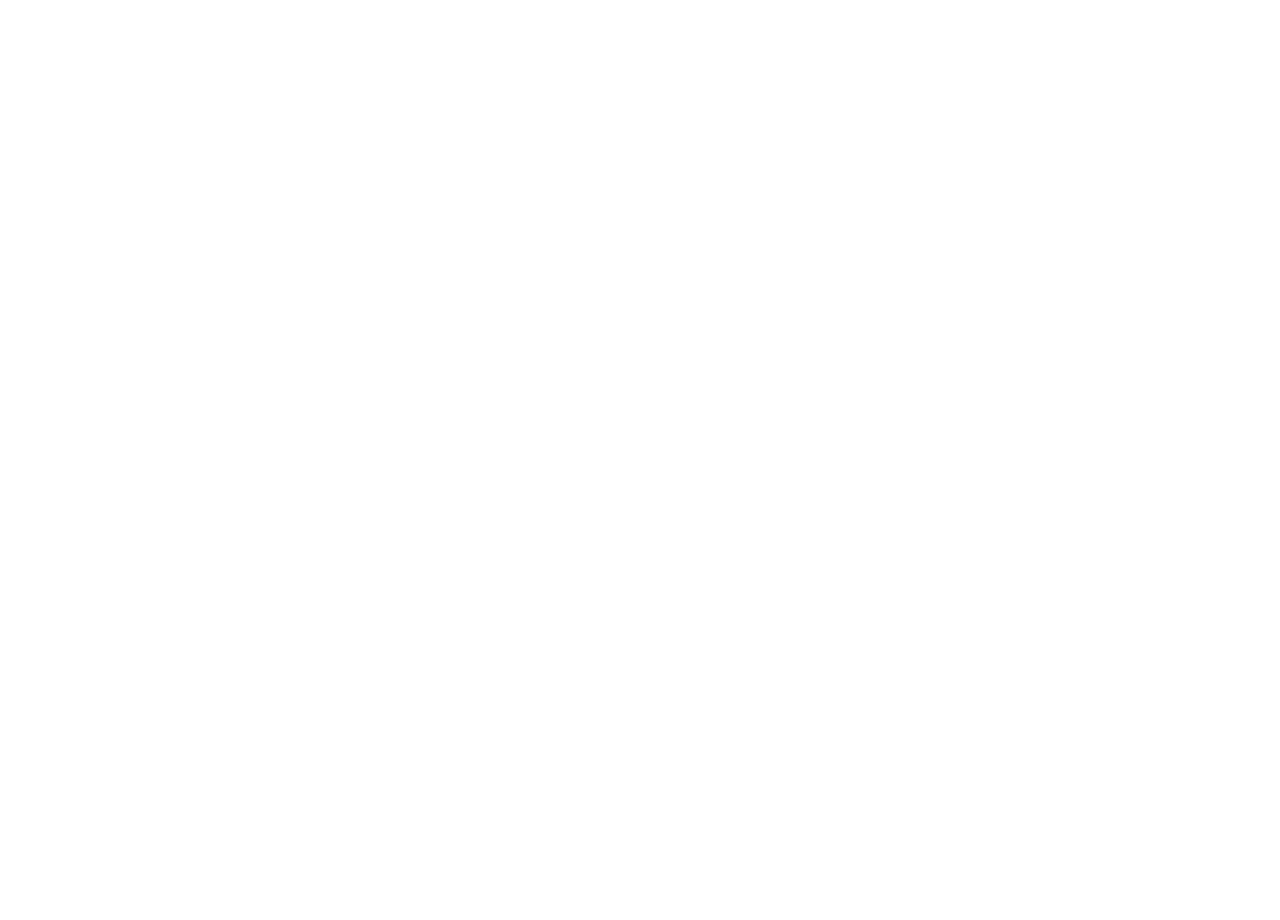
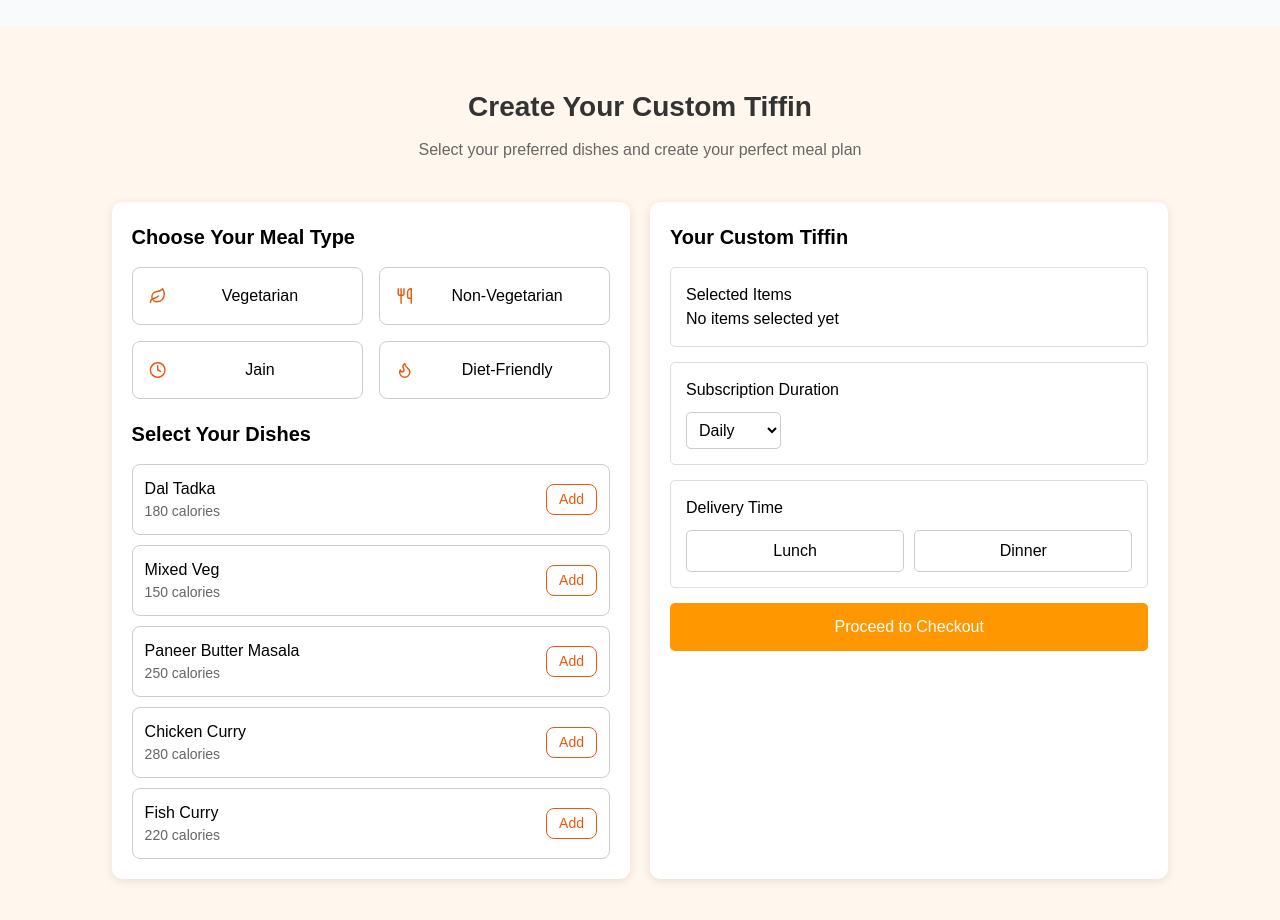
Before and after one commit to codinggita/homy, a React (Vite) app in the folder Frontend/vite_app/: page /tiffin in a window 1280 px wide. Shown: the part 1280-2200 px from the top of the page. Before the commit the page ends 1218 px from the top, so only its background shows below. Built offline with nearby package versions, Linux system fonts and the light colour scheme.

Commit message:
Adding A customTiffin option section in my TiffinDetail Page

```diff
--- /dev/null
+++ b/Frontend/vite_app/src/Pages/Tifin detail page/components/CustomTiffinmain/Custom.jsx
@@ -0,0 +1,87 @@
+import React from "react";
+import { Utensils, Clock, Leaf, Flame } from "lucide-react";
+import "./CustomTiffin.css";
+
+const mealTypes = [
+  { icon: <Leaf className="icon" />, name: "Vegetarian" },
+  { icon: <Utensils className="icon" />, name: "Non-Vegetarian" },
+  { icon: <Clock className="icon" />, name: "Jain" },
+  { icon: <Flame className="icon" />, name: "Diet-Friendly" }
+];
+
+const dishes = [
+  { name: "Dal Tadka", type: "veg", calories: 180 },
+  { name: "Mixed Veg", type: "veg", calories: 150 },
+  { name: "Paneer Butter Masala", type: "veg", calories: 250 },
+  { name: "Chicken Curry", type: "non-veg", calories: 280 },
+  { name: "Fish Curry", type: "non-veg", calories: 220 }
+];
+
+export default function CustomTiffin() {
+  return (
+    <section className="custom-tiffin">
+      <div className="container-custom ">
+        <div className="title-section">
+          <h2>Create Your Custom Tiffin</h2>
+          <p>Select your preferred dishes and create your perfect meal plan</p>
+        </div>
+
+        <div className="grid">
+          <div className="box">
+            <h3>Choose Your Meal Type</h3>
+            <div className="meal-types">
+              {mealTypes.map((type, index) => (
+                <button key={index} className="meal-button">
+                  {type.icon}
+                  <span>{type.name}</span>
+                </button>
+              ))}
+            </div>
+
+            <div className="dishes-section">
+              <h3>Select Your Dishes</h3>
+              <div className="dish-list">
+                {dishes.map((dish, index) => (
+                  <div key={index} className="dish-item">
+                    <div>
+                      <h4>{dish.name}</h4>
+                      <p>{dish.calories} calories</p>
+                    </div>
+                    <button className="add-button">Add</button>
+                  </div>
+                ))}
+              </div>
+            </div>
+          </div>
+
+          <div className="box">
+            <h3>Your Custom Tiffin</h3>
+            <div className="selection-box">
+              <h4>Selected Items</h4>
+              <p>No items selected yet</p>
+            </div>
+
+            <div className="selection-box">
+              <h4>Subscription Duration</h4>
+              <select>
+                <option>Daily</option>
+                <option>Weekly</option>
+                <option>Monthly</option>
+              </select>
+            </div>
+
+            <div className="selection-box">
+              <h4>Delivery Time</h4>
+              <div className="time-options">
+                <button>Lunch</button>
+                <button>Dinner</button>
+              </div>
+            </div>
+
+            <button className="checkout-button">Proceed to Checkout</button>
+          </div>
+        </div>
+      </div>
+    </section>
+  );
+}
--- /dev/null
+++ b/Frontend/vite_app/src/Pages/Tifin detail page/components/CustomTiffinmain/CustomTiffin.css
@@ -0,0 +1,289 @@
+/* General Styles */
+.custom-tiffin {
+  padding: 60px 0;
+  background-color: #FFF7ED;
+}
+
+.container-custom {
+  width: 90%;
+  max-width: 1200px;
+  margin: 0 auto;
+}
+
+.title-section {
+  text-align: center;
+  margin-bottom: 40px;
+}
+
+.title-section h2 {
+  font-size: 28px;
+  font-weight: bold;
+  color: #333;
+}
+
+.title-section p {
+  margin-top: 10px;
+  color: #666;
+  font-size: 16px;
+}
+
+/* Grid Layout */
+.grid {
+  display: flex;
+  gap: 20px;
+  flex-wrap: wrap;
+  justify-content: center;
+}
+
+/* Card/Box Layout */
+.box {
+  background: white;
+  padding: 20px;
+  border-radius: 10px;
+  box-shadow: 0 2px 10px rgba(0, 0, 0, 0.1);
+  width: 45%;
+  min-width: 350px;
+}
+.box>h3{
+  color: black;
+  font-size: 20px;
+  margin-top: 0px;
+  margin-bottom: 15px;
+  font-weight: bold;
+}
+
+/* Meal Type Selection */
+.meal-types {
+  display: grid;
+  grid-template-columns: repeat(2, 1fr); /* Creates 2 equal columns */
+  gap: 16px; /* Equivalent to `gap-4` in Tailwind (4 * 4px = 16px) */
+}
+
+.meal-button {
+  display: flex; /* Equivalent to `flex` */
+  align-items: center; /* Equivalent to `items-center` */
+  padding: 16px; /* Equivalent to `p-4` (4 * 4px = 16px) */
+  border: 1px solid #ccc; /* Default border */
+  border-radius: 8px; /* Equivalent to `rounded-lg` */
+  transition: border-color 0.3s ease, background-color 0.3s ease; /* Equivalent to `transition-colors` */
+}
+
+.meal-button:hover {
+  border-color: #ea580c; /* Equivalent to `hover:border-orange-500` */
+  background-color: #fff7ed; /* Equivalent to `hover:bg-orange-50` */
+}
+
+.meal-button span {
+  margin-left: 8px;
+}
+
+/* Dishes Section */
+.dishes-section {
+  margin-top: 20px;
+}
+.dishes-section>h3{
+  color: black;
+  font-size: 20px;
+  margin-top: 0px;
+  margin-bottom: 15px;
+  font-weight: bold;
+}
+
+.dish-list {
+  display: flex;
+  flex-direction: column;
+  gap: 10px;
+}
+
+.dish-item {
+  display: flex; /* Equivalent to `flex` */
+  align-items: center; /* Equivalent to `items-center` (Align items vertically) */
+  justify-content: space-between; /* Equivalent to `justify-between` (Spread items apart) */
+  padding: 12px; /* Equivalent to `p-3` (3 * 4px = 12px) */
+  border: 1px solid #ccc; /* Default border */
+  border-radius: 8px; /* Equivalent to `rounded-lg` */
+}
+
+.dish-item h4 {
+  width: 100%;
+  max-width: fit-content;
+  font-size: 16px;
+}
+
+.dish-item p {
+  width: 100%;
+  max-width: fit-content;
+  font-size: 14px;
+  color: #666;
+}
+
+.add-button {
+  width: 100%;
+  max-width: fit-content;
+  padding: 4px 12px; /* Equivalent to `py-1` (4px) and `px-3` (12px) */
+  border: 1px solid #ea580c; /* Equivalent to `border border-orange-500` */
+  color: #ea580c; /* Equivalent to `text-orange-500` */
+  background-color: transparent;
+  border-radius: 8px; /* Equivalent to `rounded-lg` */
+  font-size: 14px;
+  cursor: pointer;
+  transition: background-color 0.3s ease, color 0.3s ease; /* Equivalent to `transition-colors` */
+
+}
+
+.add-button:hover {
+  background-color: #ea580c; /* Equivalent to `hover:bg-orange-500` */
+  color: white; /* Equivalent to `hover:text-white` */
+}
+
+/* Subscription & Delivery Options */
+.selection-box {
+  padding: 15px;
+  border: 1px solid #ddd;
+  border-radius: 5px;
+  margin-bottom: 15px;
+}
+
+.selection-box select {
+  width: 100%;
+  padding: 8px;
+  border-radius: 5px;
+  border: 1px solid #ccc;
+}
+
+.time-options {
+  margin-top: 10px;
+  display: flex;
+  gap: 10px;
+}
+
+.time-options button {
+  flex: 1;
+  padding: 8px;
+  border-radius: 5px;
+  border: 1px solid #ccc; /* Default border */
+  background: white;
+  cursor: pointer;
+  transition: 0.3s;
+}
+
+.time-options button:hover {
+  border-color: #ea580c; /* Equivalent to `hover:border-orange-500` */
+  background-color: #fff7ed; /* Equivalent to `hover:bg-orange-50` */
+}
+
+/* Checkout Button */
+.checkout-button {
+  width: 100%;
+  padding: 12px;
+  background: #ff9800;
+  color: white;
+  border: none;
+  border-radius: 5px;
+  cursor: pointer;
+  font-size: 16px;
+  transition: 0.3s;
+}
+
+.checkout-button:hover {
+  background: #e68900;
+}
+
+/* Icon Styling */
+.icon {
+  width: 20px;
+  height: 20px;
+}
+
+/* =========== Responsive Design =========== */
+
+/* Tablets */
+@media (max-width: 1024px) {
+  .grid {
+    flex-direction: column;
+    align-items: center;
+  }
+
+  .box {
+    width: 90%;
+    min-width: auto;
+  }
+
+  .title-section h2 {
+    font-size: 24px;
+  }
+
+  .title-section p {
+    font-size: 14px;
+  }
+
+  .meal-button {
+    width: 100%;
+    justify-content: center;
+  }
+}
+
+/* Mobile Devices */
+@media (max-width: 600px) {
+  .container {
+    width: 95%;
+  }
+
+  .title-section h2 {
+    font-size: 22px;
+  }
+
+  .title-section p {
+    font-size: 13px;
+  }
+
+  .box {
+    width: 100%;
+    padding: 15px;
+  }
+
+  .meal-types {
+    grid-template-columns: 1fr; /* Switch to single column */
+
+  }
+
+  .meal-button {
+    padding: 12px;
+  }
+
+  .dish-item {
+    flex-direction: row; /* Stack items on top of each other */
+    align-items: flex-start; /* Align items to the left */
+    padding: 10px; /* Slightly reduce padding */
+  }
+  .dish-item>div{
+    width: 100%;
+    max-width: fit-content;
+  }
+  .dish-item h4 {
+    width: 100%;
+    max-width: fit-content;
+    font-size: 16px;
+  }
+
+  .dish-item p {
+    width: 100%;
+    max-width: fit-content;
+    font-size: 14px;
+    color: #666;
+  }
+
+  .add-button {
+    padding: 6px 14px; /* Slightly increase padding for better touch interaction */
+    font-size: 16px; /* Increase font size for better readability */
+  }
+
+  .time-options {
+    flex-direction: column;
+  }
+
+  .checkout-button {
+    font-size: 14px;
+    padding: 10px;
+  }
+}
--- a/Frontend/vite_app/src/Pages/Tifin detail page/tiffinmain.jsx
+++ b/Frontend/vite_app/src/Pages/Tifin detail page/tiffinmain.jsx
@@ -1,6 +1,7 @@
 import React from "react";
 import TiffinHero from "./components/Tiffinhero/Tiffin_Hero.jsx";
 import MealPlan from "./components/MealPlan/MealPlan.jsx";
+import CustomTiffin from "./components/CustomTiffinmain/Custom.jsx";
 import "./tifin.css";
 
 const Tiffin_main = () => {
@@ -57,7 +58,7 @@ const Tiffin_main = () => {
           ))}
         </div>
       </div>
-
+      <CustomTiffin />
     </div>
   );
 };
--- a/Frontend/vite_app/src/Pages/Tifin detail page/tifin.css
+++ b/Frontend/vite_app/src/Pages/Tifin detail page/tifin.css
@@ -12,6 +12,7 @@
   }
   .meal-section{
     padding-top: 45px;
+    padding-bottom: 100px;
   }
   .section-header {
     text-align: center;
```
